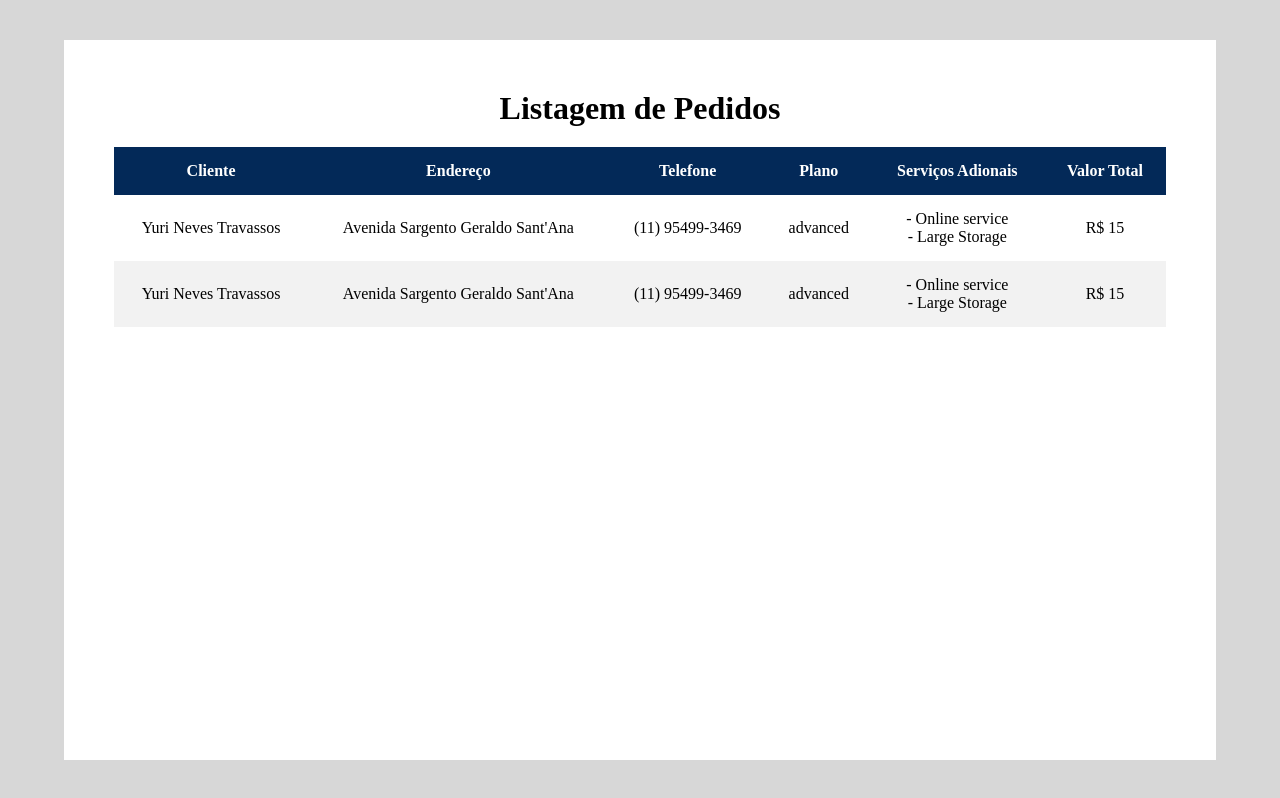
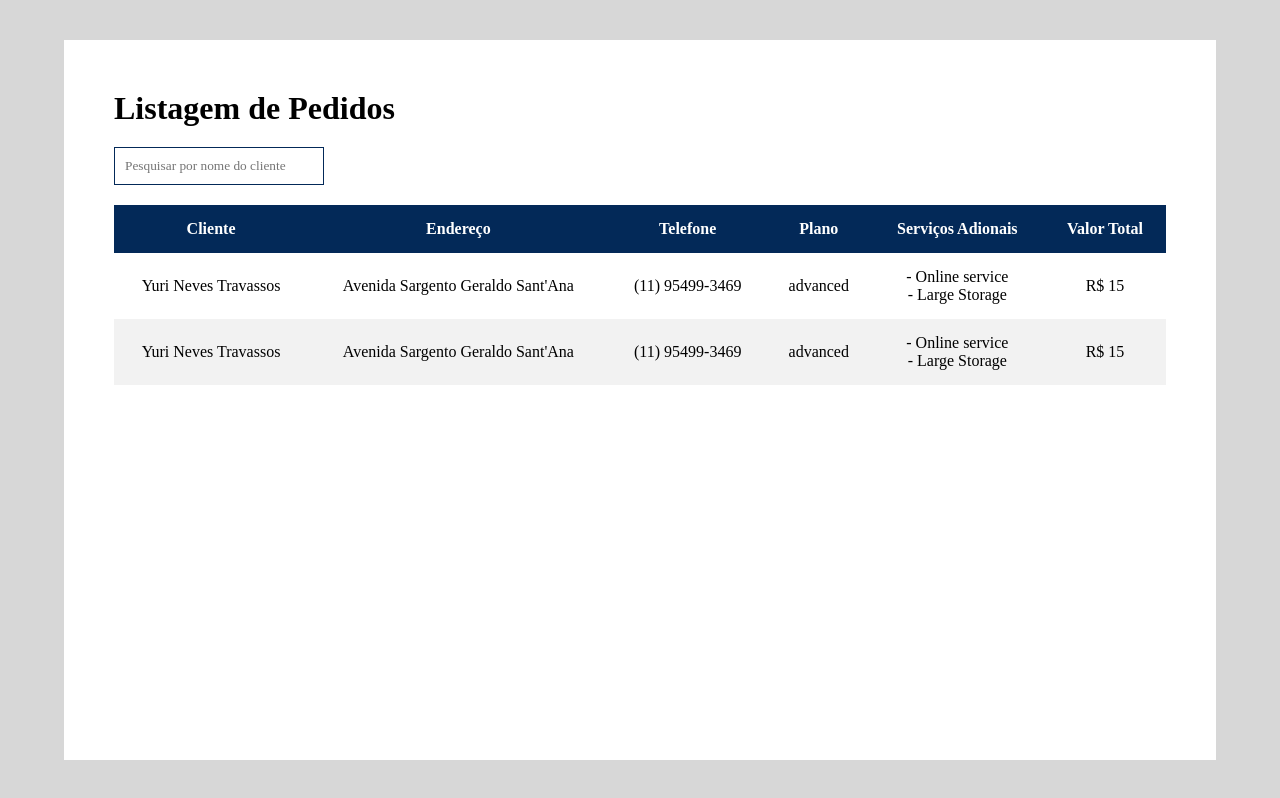
Before and after one commit to yurineves1994/multi-steps, a React (Vite) app in the folder frontend/: page /admin in a window 1280 px wide. Built offline with nearby package versions, Linux system fonts and the light colour scheme.

Commit message:
feat: add search for name

```diff
--- a/frontend/src/components/OrderList/index.tsx
+++ b/frontend/src/components/OrderList/index.tsx
@@ -1,5 +1,5 @@
 // pages/OrderList.js
-import React from 'react';
+import React, { useState } from 'react';
 import * as S from './style';
 import {OrderItem} from "~/components/OrderItem"
 
@@ -51,10 +51,21 @@ const ordersData = [
 ]
 
 export const OrderList = () => {
+	const [searchTerm, setSearchTerm] = useState<string>('');
+  const filteredOrders = ordersData.filter((order) =>
+    order.nome.toLowerCase().includes(searchTerm.toLowerCase())
+  );
+
   return (
     <S.OrderListContainer>
       <S.OrdersContent>
         <h1>Listagem de Pedidos</h1>
+				<S.SearchInput
+          type="text"
+          placeholder="Pesquisar por nome do cliente"
+          value={searchTerm}
+          onChange={(e) => setSearchTerm(e.target.value)}
+        />
         <S.OrderTable>
           <S.TableHeader>
             <tr>
@@ -67,7 +78,7 @@ export const OrderList = () => {
             </tr>
           </S.TableHeader>
           <tbody>
-            {ordersData.map((order) => (
+            {filteredOrders.map((order) => (
               <OrderItem key={order.id} order={order} />
             ))}
           </tbody>
--- a/frontend/src/components/OrderList/style.ts
+++ b/frontend/src/components/OrderList/style.ts
@@ -21,6 +21,11 @@ export const OrderListContainer = styled.div`
 export const OrdersContent = styled.div`
   height: 90vh;
   padding: 50px;
+  display: flex;
+  flex-direction: column;
+  align-items: flex-start;
+  justify-content: flex-start;
+  gap: 20px;
 
   h1 {
     text-align: center;
@@ -31,7 +36,6 @@ export const OrdersContent = styled.div`
 export const OrderTable = styled.table`
   width: 100%;
   border-collapse: collapse;
-  margin-top: 20px;
   background-color: #fff;
   overflow: hidden;
 `;
@@ -45,3 +49,10 @@ export const TableHeaderCell = styled.th`
   padding: 15px;
   text-align: center;
 `;
+
+export const SearchInput = styled.input`
+  padding: 10px;
+  width: 20%;
+  box-sizing: border-box;
+  border: 1px solid #032958;
+`;
```
